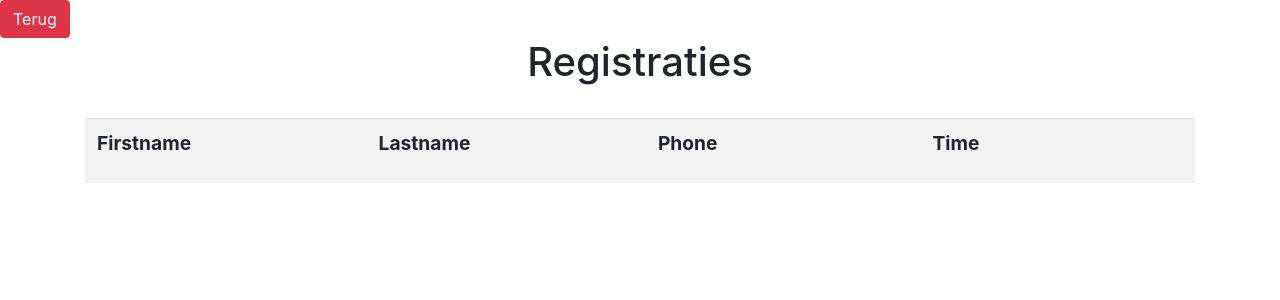
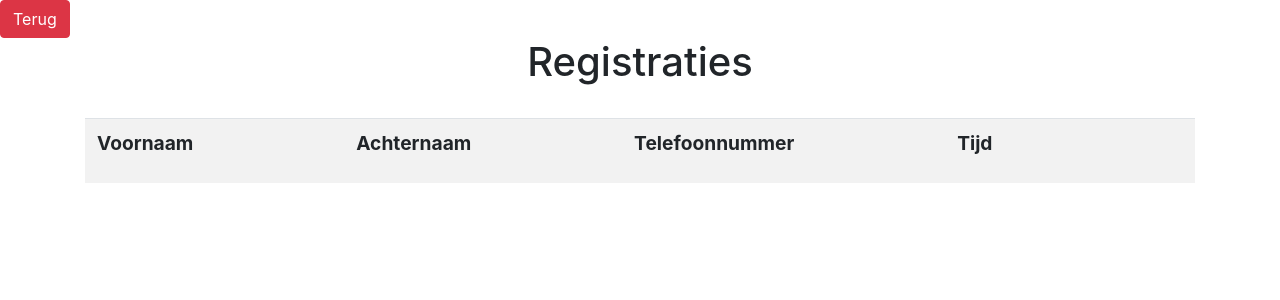
Before and after one commit to DutchOffensive/project9, a PHP site: page /bachstraat.php in a window 1280 px wide. Shown: the top 300 px of the page. Run offline with PHP 8.4, Linux system fonts and the light colour scheme; the visitor is signed in with stand-in values (Sample User, id 1); data that the repository does not hold is empty.

Commit message:
Update bachstraat.php

```diff
--- a/bachstraat.php
+++ b/bachstraat.php
@@ -11,10 +11,10 @@
 <div class="container-lg">
 <table class='table table-striped'>
 <tbody class="bigger-font">
-    <td scope="col"><p>Firstname</p></td>
-    <td scope="col"><p>Lastname</p> </td>
-    <td scope="col"><p>Phone</p></td>
-    <td scope="col"><p>Time</p></td>
+    <td scope="col"><p>Voornaam</p></td>
+    <td scope="col"><p>Achternaam</p> </td>
+    <td scope="col"><p>Telefoonnummer</p></td>
+    <td scope="col"><p>Tijd</p></td>
 </tbody>
 </table>
 </div>
```
